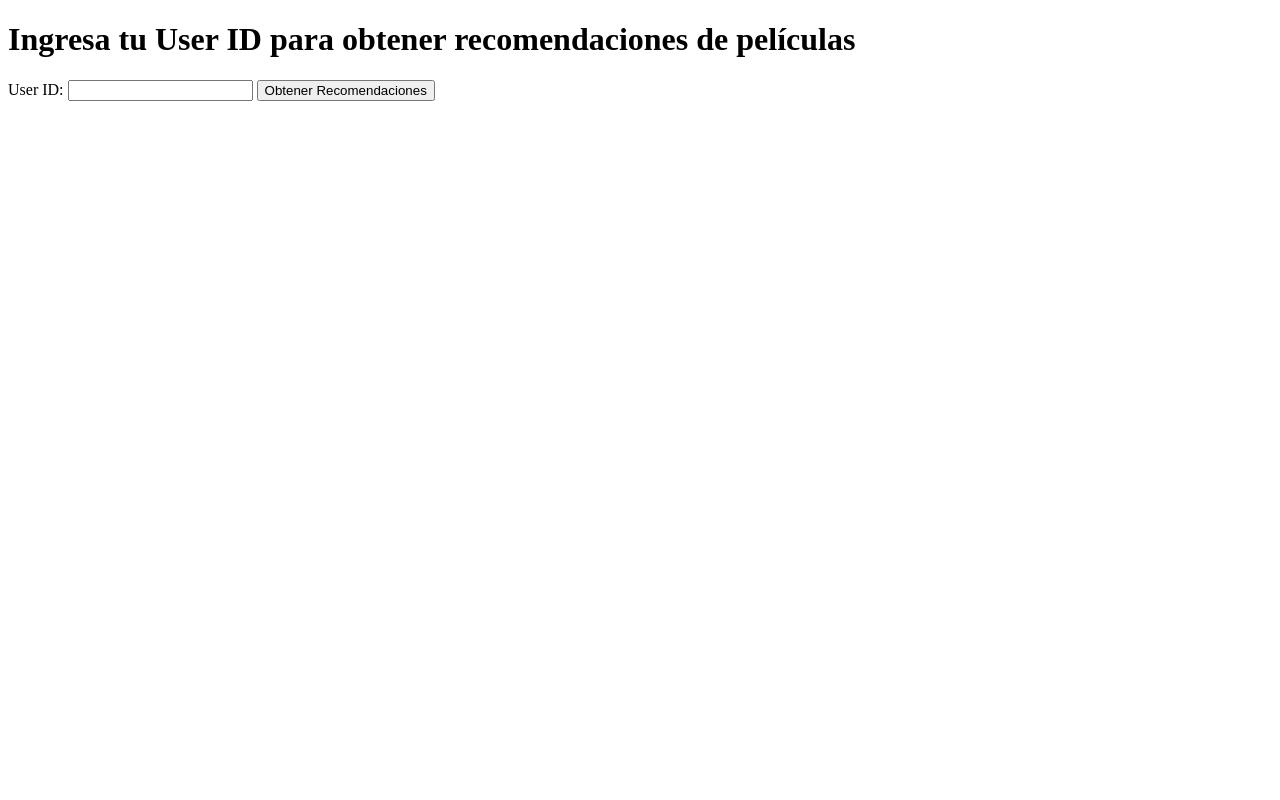
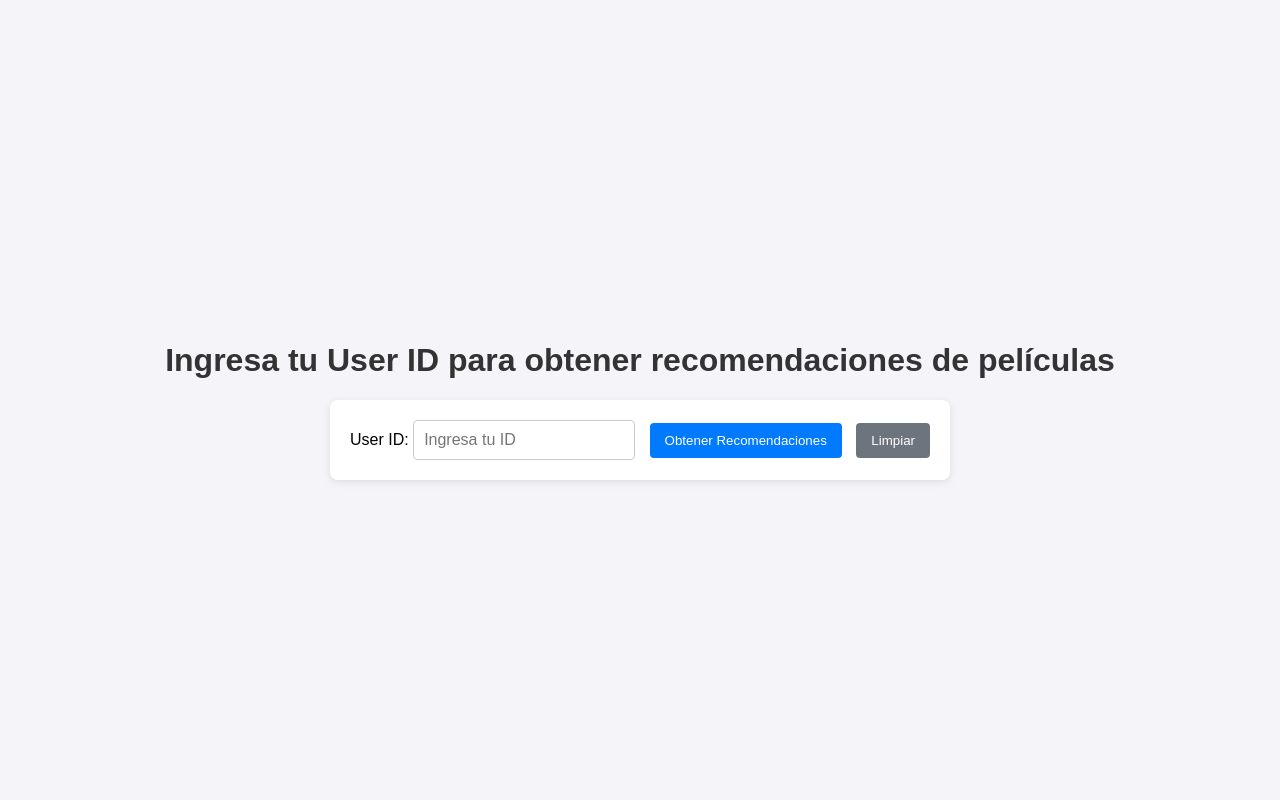
Before and after one commit to AnthonyRioss/examen, a Flask app: page / in a window 1280 px wide. Run offline with Flask 2, Linux system fonts and the light colour scheme.

Commit message:
mejora en front

```diff
--- a/templates/index.html
+++ b/templates/index.html
@@ -4,14 +4,95 @@
     <meta charset="UTF-8">
     <meta name="viewport" content="width=device-width, initial-scale=1.0">
     <title>Recomendación de Películas</title>
+    <style>
+        body {
+            font-family: Arial, sans-serif;
+            background-color: #f4f4f9;
+            margin: 0;
+            padding: 0;
+            display: flex;
+            flex-direction: column;
+            align-items: center;
+            justify-content: center;
+            min-height: 100vh;
+        }
+
+        h1 {
+            color: #333;
+        }
+
+        form {
+            background-color: white;
+            padding: 20px;
+            border-radius: 8px;
+            box-shadow: 0 2px 8px rgba(0, 0, 0, 0.1);
+        }
+
+        input[type="text"] {
+            padding: 10px;
+            margin-right: 10px;
+            border: 1px solid #ccc;
+            border-radius: 4px;
+            width: 200px;
+            font-size: 16px;
+        }
+
+        button {
+            background-color: #007bff;
+            color: white;
+            border: none;
+            padding: 10px 15px;
+            border-radius: 4px;
+            cursor: pointer;
+        }
+
+        button:hover {
+            background-color: #0056b3;
+        }
+
+        ul {
+            list-style-type: none;
+            padding: 0;
+            margin-top: 20px;
+        }
+
+        li {
+            background-color: #fff;
+            padding: 10px;
+            margin: 5px 0;
+            border-radius: 4px;
+            box-shadow: 0 2px 4px rgba(0, 0, 0, 0.1);
+        }
+
+        .btn-secondary {
+            background-color: #6c757d;
+            margin-left: 10px;
+        }
+
+        .btn-secondary:hover {
+            background-color: #5a6268;
+        }
+
+        @media (max-width: 768px) {
+            input[type="text"] {
+                width: 100%;
+                margin-bottom: 10px;
+            }
+
+            button {
+                width: 100%;
+            }
+        }
+    </style>
 </head>
 <body>
     <h1>Ingresa tu User ID para obtener recomendaciones de películas</h1>
 
     <form action="/recommend" method="POST">
         <label for="user_id">User ID:</label>
-        <input type="text" id="user_id" name="user_id">
+        <input type="text" id="user_id" name="user_id" placeholder="Ingresa tu ID">
         <button type="submit">Obtener Recomendaciones</button>
+        <button type="button" class="btn-secondary" onclick="limpiarFormulario()">Limpiar</button>
     </form>
 
     {% if recommendations %}
@@ -22,5 +103,11 @@
             {% endfor %}
         </ul>
     {% endif %}
+
+    <script>
+        function limpiarFormulario() {
+            document.getElementById('user_id').value = '';
+        }
+    </script>
 </body>
 </html>
```
Also changed, not shown: README.md.
